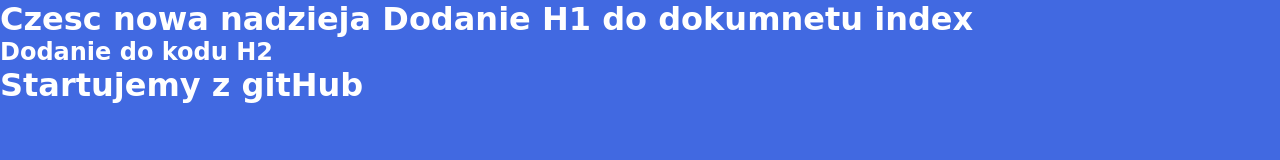
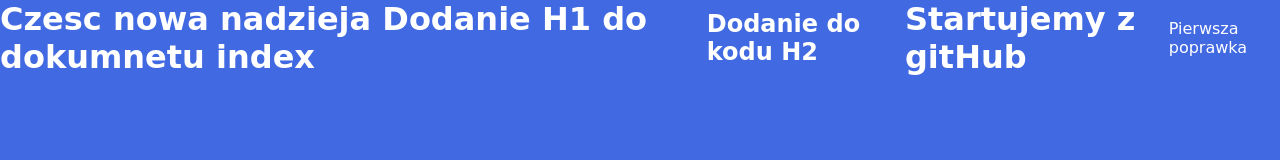
Before and after one commit to KubasKrzysztof/Test_GitHub, a plain HTML site: page index.html in a window 1280 px wide. Drawn offline with Linux system fonts and the light colour scheme.

Commit message:
next line

```diff
--- a/index.html
+++ b/index.html
@@ -12,7 +12,8 @@
 <h2>Dodanie do kodu H2</h2>
 
 <body>
-<h1>Startujemy z gitHub</h1>
+    <h1>Startujemy z gitHub</h1>
+    <p>Pierwsza poprawka</p>
 </body>
 
 </html>
--- a/style.css
+++ b/style.css
@@ -5,6 +5,9 @@
 }
 
 body {
+	display: flex;
+	justify-content: center;
+	align-items: center;
 	height: 100%;
 	font-family: 'Comic Neue', cursive;
 	overflow: hidden;
```
